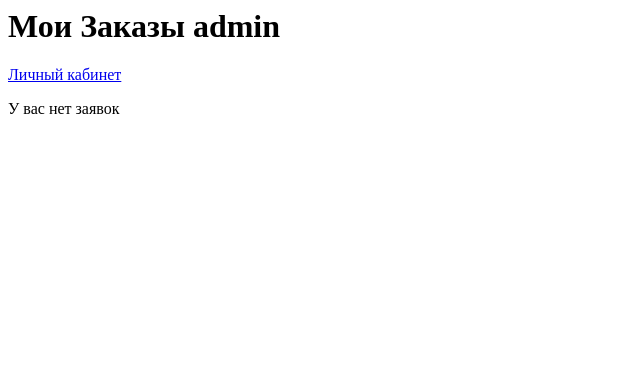
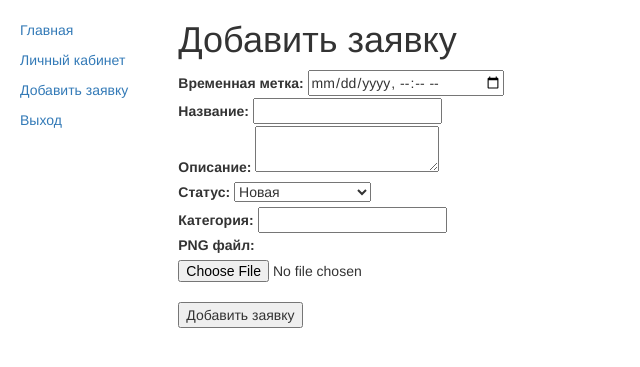
Before and after one commit to Mariia2809/Project02, a Django app: page /request/ in a window 1280 px wide. Shown: the top 367 px of the page, without its empty margins (0-640 px from the left). Run offline with Django 3.2, Linux system fonts and the light colour scheme; the first user in the database is signed in; some libraries are stand-ins or nearby versions.

Commit message:
1Создание заявки и ее удаления

```diff
--- a/locallibrary/locallibrary/catalog/templates/base.html
+++ b/locallibrary/locallibrary/catalog/templates/base.html
@@ -19,7 +19,7 @@
             <p><a href="{% url 'index' %}">Главная</a></p>
             {% if user.is_authenticated %}
             <p><a href="{% url 'profil' %}">Личный кабинет</a></p>
-                <p><a href="{% url 'request' %}">Мои заказы</a></p>
+                <p><a href="{% url 'request' %}">Добавить заявку</a></p>
                 <p><a href="{% url 'logout' %}">Выход</a></p>
             {% else %}
                 <p><a href="{% url 'login' %}">Вход</a></p>
--- a/locallibrary/locallibrary/catalog/templates/deleting.html
+++ b/locallibrary/locallibrary/catalog/templates/deleting.html
@@ -1,3 +1,5 @@
+{% extends "base.html" %}
+
 {% block content%}
 
 <h1>Удалить заявку</h1>
--- a/locallibrary/locallibrary/catalog/templates/profil.html
+++ b/locallibrary/locallibrary/catalog/templates/profil.html
@@ -8,6 +8,6 @@
     <p>Описание: {{ application.summary }}</p>
     <p>Категория: {{ application.category }}</p>
     <p>Статус: {{ application.get_status_display }}</p>
-
+<a href ="{% url 'deleting' %}">Удалить</a><br>
     {% endfor %}
     {% endblock %}
--- a/locallibrary/locallibrary/catalog/templates/request.html
+++ b/locallibrary/locallibrary/catalog/templates/request.html
@@ -1,15 +1,39 @@
+ {% extends "base.html" %}
+ {% block content %}
+<!DOCTYPE html>
+<html>
+<head>
+    <title>Добавить заявку</title>
+</head>
+<body>
+    <h1>Добавить заявку</h1>
+    <form method="post" enctype="multipart/form-data">
+        {% csrf_token %}
 
-<h1>Мои Заказы {{ user }}  </h1>
-<a href="{% url 'profil'%}">Личный кабинет</a>
-{% if application %}
-    {% for application in applications %}
-        <h2>{{application.title}}</h2>
-        <p>{{application.date}}</p>
-        <p>{{application.get_status_display}}</p>
-        <p>{{application.category}}</p>
-        <img src="{{ application.photo_file.url }}">
-<a href ="{% url 'deleting' i.id %}">Удалить</a><br><br>
-    {% endfor %}
-{% else %}
-    <p>У вас нет заявок</p>
-{% endif %}
+        <label for="timestamp">Временная метка:</label>
+        <input type="datetime-local" name="timestamp" required><br>
+
+        <label for="title">Название:</label>
+        <input type="text" name="title" required><br>
+
+        <label for="description">Описание:</label>
+        <textarea name="description" required></textarea><br>
+
+        <label for="category">Статус:</label>
+        <select name="category">
+            <option value="category1">Новая</option>
+            <option value="category2">Принято в работу</option>
+            <option value="category3">Выполнено</option>
+        </select><br>
+
+        <label for="status">Категория:</label>
+        <input type="text" name="status" required><br>
+
+        <label for="image">PNG файл:</label>
+        <input type="file" name="image" accept="image/png"><br>
+
+        <input type="submit" value="Добавить заявку">
+    </form>
+</body>
+</html>
+  {% endblock %}
--- a/locallibrary/locallibrary/catalog/views.py
+++ b/locallibrary/locallibrary/catalog/views.py
@@ -1,3 +1,5 @@
+from urllib.request import Request
+
 from django.contrib.auth.decorators import login_required
 from django.contrib.auth.mixins import LoginRequiredMixin
 from django.contrib.auth.models import User
@@ -9,6 +11,8 @@ from django.views import generic
 from django.views.generic import CreateView, DeleteView
 from .forms import RegisterUserForm
 from .models import Application
+from django.shortcuts import redirect
+from django.shortcuts import get_object_or_404
 
 
 # Create your views here.
@@ -61,12 +65,12 @@ class ApplicationsByUserListView(LoginRequiredMixin, generic.ListView):
         return Application.objects.filter(user=self.request.user)
 
 
-
-class ApplicationDelete(DeleteView):
+class ApplicationDelete(ApplicationListView):
     model = Application
     context_object_name = 'application'
-    template_name = 'delete.html'
+    template_name = 'deleting.html'
     success_url = reverse_lazy('request')
+
 
 class MyPostListViews(generic.ListView):
     model = Application
@@ -86,3 +90,12 @@ class ApplicationCreate(LoginRequiredMixin, CreateView):
 
 def request_catalog(request):
     return render(request, "request.html")
+
+
+def add_request(request):
+    if request.method == 'POST':
+        title = request.POST['title']
+        description = request.POST['description']
+        request.objects.create(title=title, description=description)
+        return redirect('list_requests')
+    return render(request, 'request.html')
```
Lines whose indentation alone changed are shown as unchanged.
